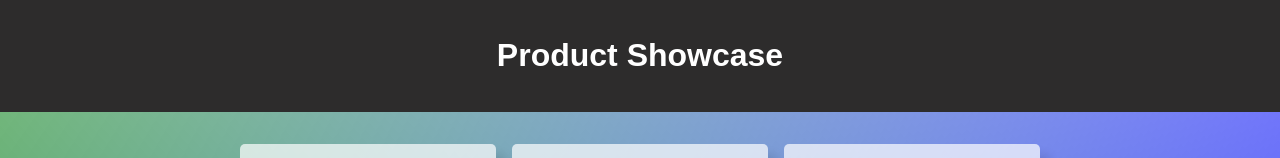
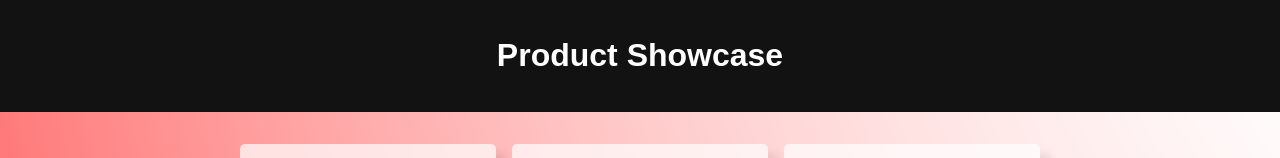
Before and after one commit to Yaswanthram444/Product-Showcase, a plain HTML site: page index.html in a window 1280 px wide. Shown: the top 158 px of the page. Drawn offline with Linux system fonts and the light colour scheme.

Commit message:
index.html

```diff
--- a/index.html
+++ b/index.html
@@ -8,12 +8,12 @@
         font-family: Arial, sans-serif;
         margin: 0;
         background:
-        linear-gradient(to top left,blue, transparent),
-        linear-gradient(to top right, green, transparent);
+        linear-gradient(to top right,red, transparent),
+        linear-gradient(to top left, white, transparent);
         background-blend-mode: screen;
     }
     header {
-        background-color: #2d2c2c;
+        background-color: #121212;
         color: #ffffff;
         text-align: center;
         padding: 1rem;
```
